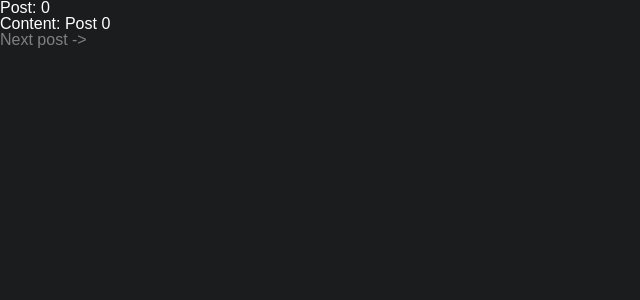
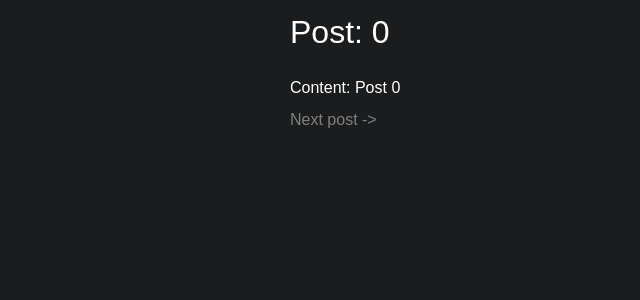
Before and after one commit to pehor/ssg-my-friend, a Next.js app: page /posts/0 in a window 1280 px wide. Shown: the top 300 px of the page, without its empty margins (0-640 px from the left). Built offline with nearby package versions, Linux system fonts and the light colour scheme.

Commit message:
Introduced css modules

```diff
--- a/next.config.js
+++ b/next.config.js
@@ -26,5 +26,6 @@ module.exports = withSass({
     // }
 
     return paths
-  }
+  },
+  cssModules: true
 })
--- a/src/layouts/mainContainer.jsx
+++ b/src/layouts/mainContainer.jsx
@@ -1,12 +1,12 @@
 import React, { Component } from 'react'
-import './mainContainer.module.scss'
+import styles from './mainContainer.module.scss'
 
 class MainContainer extends Component {
   render () {
     const { children } = this.props
     return (
-      <div className={'container'}>
-        <div className={'container-centered'}>
+      <div className={ styles.container}>
+        <div className={ styles['container-centered'] }>
           { children }
         </div>
       </div>
--- a/src/pages/posts/[id].jsx
+++ b/src/pages/posts/[id].jsx
@@ -1,7 +1,7 @@
 import Link from 'next/link'
 import dummyList from '../../../dummyData/dummyList'
 import MainContainer from '../../layouts/mainContainer'
-import './[id].module.scss'
+import styles from './[id].module.scss'
 
 const Post = props => {
   const { id, content } = props
@@ -9,9 +9,9 @@ const Post = props => {
   const nextPostLink = `/posts/${nextPostNumber}`
   return (
     <MainContainer>
-      <div className={ 'post' }>
-        <p className={ 'postId' }>Post: {id}</p>
-        <p className={ 'postContent' }>Content: {content}</p>
+      <div className={ styles.post }>
+        <p className={ styles.postId }>Post: {id}</p>
+        <p className={ styles.postContent }>Content: {content}</p>
         <Link href={nextPostLink}>
           <a>Next post -{'>'}</a>
         </Link>
```
